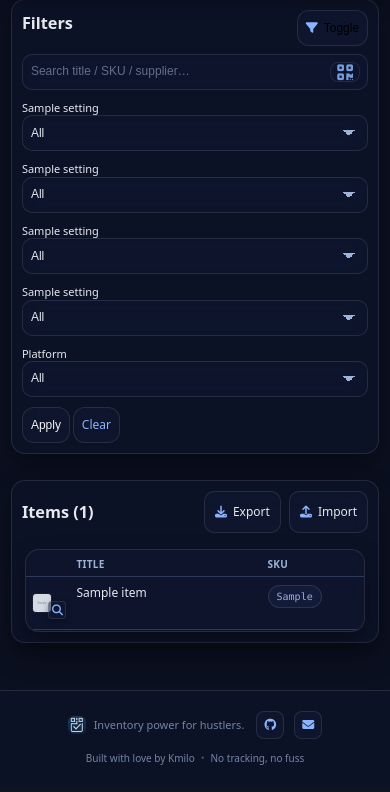
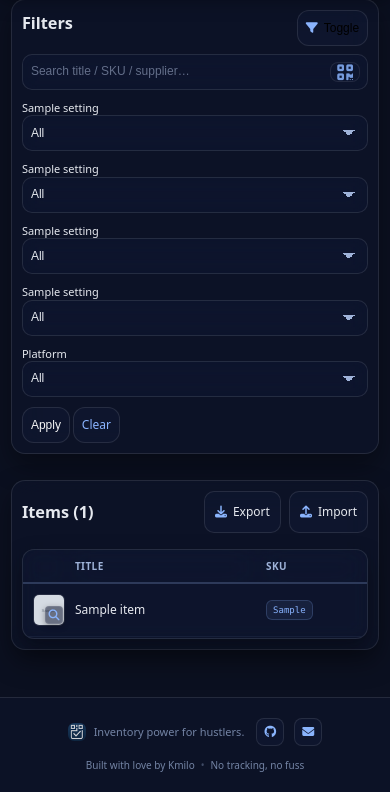
Before and after one commit to noakmilo/qventory, a Flask app: page /dashboard in a window 390 px wide. Shown: the part 95-887 px from the top of the page. Before the commit the page ends 860 px from the top, so only its background shows below. Run offline with Flask 3, Linux system fonts and the light colour scheme; a user stored in the database is signed in; tables that the repository leaves empty hold one stand-in row (values such as "Sample post"); grey boxes marked "Sample" are stand-in pictures.

Commit message:
Update style.css

```diff
--- a/qventory/static/style.css
+++ b/qventory/static/style.css
@@ -208,31 +208,139 @@ i {color:#8ab4fd;}
   overflow-x:auto; overflow-y:visible; -webkit-overflow-scrolling:touch;
   border-radius:var(--radius);
   border:1px solid var(--glass-border);
-  padding-right:8px;
   background:var(--glass-bg);
   backdrop-filter:blur(calc(var(--blur)*.5));
   -webkit-backdrop-filter:blur(calc(var(--blur)*.5));
   box-shadow:0 10px 22px var(--glass-shadow);
+  position:relative;
 }
-.table-wrap table, .table-wrap th, .table-wrap td{ overflow:visible; background:transparent }
-.table-wrap .btn.settingsbtn{ position:relative; z-index:1; white-space:nowrap }
-.table-wrap td:nth-child(1){ word-break:break-word }
-.table-wrap td:last-child{ white-space:nowrap }
-table{ width:100%; border-collapse:collapse }
-th,td{ padding:9px 10px; border-bottom:1px solid var(--border); text-align:left; font-size:var(--fs-sm) }
+.table-wrap table{
+  width:100%;
+  border-collapse:separate;
+  border-spacing:0;
+  overflow:visible;
+  background:transparent;
+}
+.table-wrap th, .table-wrap td{
+  overflow:visible;
+  background:transparent;
+}
 
-/* Badges */
+/* Table Headers - Más prominentes y sticky */
+th{
+  position:sticky;
+  top:0;
+  z-index:10;
+  padding:12px 14px;
+  border-bottom:2px solid var(--border);
+  text-align:left;
+  font-size:11px;
+  font-weight:600;
+  color:var(--sub);
+  text-transform:uppercase;
+  letter-spacing:0.5px;
+  white-space:nowrap;
+  background:var(--card);
+  backdrop-filter:blur(var(--blur));
+  -webkit-backdrop-filter:blur(var(--blur));
+}
+
+/* Table Cells - Mejor espaciado y legibilidad */
+td{
+  padding:14px;
+  border-bottom:1px solid rgba(45,58,90,0.3);
+  text-align:left;
+  font-size:var(--fs-sm);
+  vertical-align:middle;
+  transition:background-color .15s ease;
+}
+
+/* Hover en filas - Feedback visual */
+tbody tr{
+  transition:all .15s ease;
+  cursor:default;
+}
+tbody tr:hover{
+  background:rgba(138,180,255,0.04);
+}
+tbody tr:hover td{
+  border-bottom-color:rgba(138,180,255,0.15);
+}
+
+/* Primera columna (imagen) - centrada */
+.table-wrap td:nth-child(1){
+  text-align:center;
+  padding:10px;
+}
+
+/* Última columna (acciones) - compacta */
+.table-wrap td:last-child{
+  white-space:nowrap;
+  padding:10px;
+  text-align:center;
+}
+
+/* Botones de acción - Más accesibles */
+.table-wrap .btn.settingsbtn{
+  position:relative;
+  z-index:1;
+  white-space:nowrap;
+  padding:8px 10px;
+  min-height:34px;
+  margin:0 3px;
+  font-size:13px;
+  transition:all .2s ease;
+}
+.table-wrap .btn.settingsbtn:hover{
+  transform:translateY(-1px);
+  box-shadow:0 2px 8px rgba(138,180,255,0.2);
+}
+
+/* Badges - Más legibles */
 .tag{
-  display:inline-block; padding:4px 8px; border-radius:999px;
-  border:1px solid var(--glass-border); font-size:var(--fs-xs); color:var(--sub);
-  background:rgba(26,36,70,.55);
+  display:inline-flex;
+  align-items:center;
+  gap:4px;
+  padding:5px 10px;
+  border-radius:8px;
+  border:1px solid var(--glass-border);
+  font-size:var(--fs-xs);
+  color:var(--text);
+  background:rgba(26,36,70,.7);
   backdrop-filter:blur(calc(var(--blur)*.4));
   -webkit-backdrop-filter:blur(calc(var(--blur)*.4));
+  font-weight:500;
+  white-space:nowrap;
 }
-.itsku{ font-size:10px }
+.tag i{
+  font-size:10px;
+  opacity:0.8;
+}
+.itsku{
+  font-family:ui-monospace,'SF Mono',Consolas,monospace;
+  font-size:11px;
+  background:rgba(138,180,255,.08);
+  border-color:rgba(138,180,255,.2);
+  color:var(--accent);
+}
 
-/* Platform badges */
-.platform-badges{ display:flex; flex-wrap:wrap; gap:6px }
+/* Platform badges - Grid mejorado */
+.platform-badges{
+  display:flex;
+  flex-wrap:wrap;
+  gap:6px;
+  align-items:center;
+}
+.platform-badges .tag{
+  font-size:10px;
+  padding:4px 8px;
+  transition:all .15s ease;
+}
+.platform-badges .tag:hover{
+  background:rgba(138,180,255,.12);
+  border-color:var(--accent);
+  transform:translateY(-1px);
+}
 
 /* =========================
    Uploader & Scanner (sin cambios clave)
@@ -298,34 +406,156 @@ th,td{ padding:9px 10px; border-bottom:1px solid var(--border); text-align:left;
   /* Export/Import menos intrusivos */
   .backup-btn{ background:var(--glass-bg-strong); color:var(--text); border-color:var(--glass-border); padding:6px 10px !important; font-size:12px !important }
 
-  /* Tabla: sin solapes, con scroll-x si hace falta */
-  .table-wrap{ width:98%; margin:0 auto; overflow-x:auto; padding:0 }
-  .table-wrap table{ min-width: 1000px; table-layout:fixed }
+  /* Tabla móvil: scroll horizontal suave + touch optimizado */
+  .table-wrap{
+    width:100%;
+    margin:0 auto;
+    overflow-x:auto;
+    overflow-y:visible;
+    padding:0;
+    border-radius:12px;
+    /* Mejora el scroll en móvil */
+    -webkit-overflow-scrolling:touch;
+    scroll-behavior:smooth;
+    /* Indicador visual de scroll */
+    scrollbar-width:thin;
+    scrollbar-color:rgba(138,180,255,0.3) transparent;
+  }
+  .table-wrap::-webkit-scrollbar{
+    height:6px;
+  }
+  .table-wrap::-webkit-scrollbar-track{
+    background:transparent;
+  }
+  .table-wrap::-webkit-scrollbar-thumb{
+    background:rgba(138,180,255,0.3);
+    border-radius:3px;
+  }
+
+  .table-wrap table{
+    min-width:1000px;
+    table-layout:fixed;
+  }
+
+  /* Headers móvil - más compactos pero legibles */
   th{
-    padding:8px 6px 6px 6px;
-    font-size:10px; font-weight:600; line-height:1.2;
-    color:var(--sub); text-transform:uppercase; letter-spacing:.3px;
-    white-space:nowrap; hyphens:none;
+    position:sticky;
+    top:0;
+    padding:10px 8px;
+    font-size:10px;
+    font-weight:600;
+    line-height:1.2;
+    color:var(--sub);
+    text-transform:uppercase;
+    letter-spacing:.4px;
+    white-space:nowrap;
+    background:var(--card);
+    border-bottom:2px solid var(--border);
+    z-index:10;
   }
+
+  /* Celdas móvil - mejor spacing para touch */
   td{
-    padding:8px 6px; font-size:12px; line-height:1.35; vertical-align:top;
-    white-space:nowrap; overflow:hidden; text-overflow:ellipsis;
+    padding:12px 8px;
+    font-size:12px;
+    line-height:1.4;
+    vertical-align:middle;
   }
-  td:nth-child(2), /* Title */
-  td:nth-child(4)  /* Supplier (cuando se muestre) */
-  { white-space:normal; word-break:break-word; overflow-wrap:break-word }
 
-  td:nth-child(3), /* SKU */
+  /* Columnas específicas */
+  td:nth-child(1){ /* Imagen */
+    padding:8px;
+    text-align:center;
+  }
+
+  td:nth-child(2){ /* Title */
+    white-space:normal;
+    word-break:break-word;
+    overflow-wrap:break-word;
+    min-width:180px;
+    max-width:220px;
+  }
+
+  td:nth-child(3){ /* SKU */
+    font-family:ui-monospace,'SF Mono',Consolas,monospace;
+    font-size:10px;
+    min-width:100px;
+  }
+
+  td:nth-child(4){ /* Supplier */
+    white-space:normal;
+    word-break:break-word;
+    min-width:100px;
+  }
+
   td:nth-child(5), /* Cost */
   td:nth-child(6), /* Price */
-  td:nth-child(7)  /* ROI */
-  { font-family:ui-monospace,'SF Mono',Consolas,monospace; font-size:11px }
+  td:nth-child(7){ /* ROI */
+    font-family:ui-monospace,'SF Mono',Consolas,monospace;
+    font-size:11px;
+    text-align:right;
+    min-width:80px;
+  }
 
-  .table-wrap td img{ width:20px; height:20px; border-radius:4px; object-fit:cover; border-style: dotted; }
-  .table-wrap td:last-child{ text-align:center }
+  td:nth-child(8){ /* Location */
+    min-width:120px;
+  }
+
+  /* Thumbnail móvil */
+  .table-wrap td img,
+  .thumb-wrap{
+    width:32px !important;
+    height:32px !important;
+    border-radius:6px;
+    object-fit:cover;
+  }
+
+  /* Botones de acción móvil - touch-friendly */
+  .table-wrap td:last-child{
+    text-align:center;
+    padding:8px;
+    min-width:120px;
+  }
+
   .table-wrap .btn.settingsbtn{
-    width:24px; height:26px; padding:0; margin:0 2px;
-    display:inline-flex; align-items:center; justify-content:center; font-size:12px; border-radius:6px; min-height:26px;
+    width:32px;
+    height:32px;
+    padding:0;
+    margin:0 2px;
+    display:inline-flex;
+    align-items:center;
+    justify-content:center;
+    font-size:13px;
+    border-radius:8px;
+    min-height:32px;
+    /* Mejor feedback táctil */
+    -webkit-tap-highlight-color:rgba(138,180,255,0.1);
+  }
+
+  /* Tags móvil - más compactos */
+  .tag{
+    padding:4px 7px;
+    font-size:10px;
+    border-radius:6px;
+  }
+
+  .itsku{
+    font-size:9px;
+    padding:3px 6px;
+  }
+
+  /* Platform badges móvil */
+  .platform-badges{
+    gap:4px;
+  }
+  .platform-badges .tag{
+    font-size:9px;
+    padding:3px 6px;
+  }
+
+  /* Hover feedback en móvil (para landscape/tablets) */
+  tbody tr:active{
+    background:rgba(138,180,255,0.06);
   }
 }
 
```
Also changed, not shown: other parts of qventory/static/style.css (+66 -5 lines).
